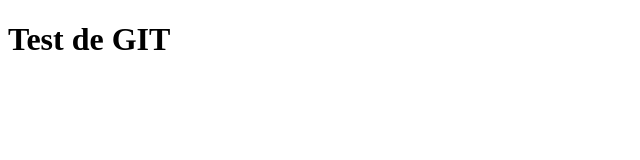
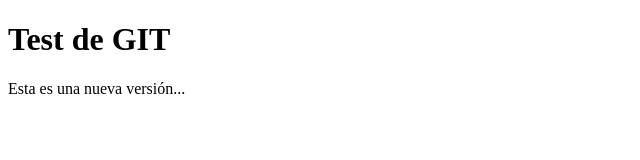
Before and after one commit to OlaveLuis/Proyecto06102018, a plain HTML site: page Index.html in a window 1280 px wide. Shown: the whole page, without its empty margins (0-640 px from the left). Drawn offline with Linux system fonts and the light colour scheme.

Commit message:
Esta es la segunda versión del proyecto...

```diff
--- a/Index.html
+++ b/Index.html
@@ -5,5 +5,7 @@
 </head>
 <body>
     <h1>Test de GIT</h1>
+
+    <p>Esta es una nueva versión...</p>
 </body>
 </html>
```
